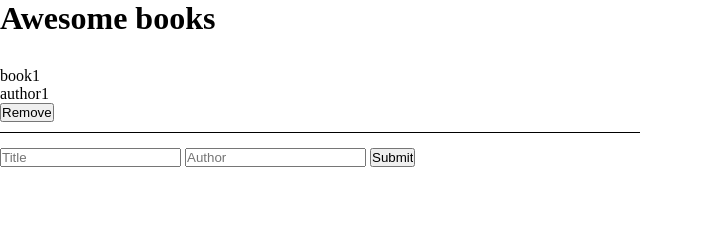
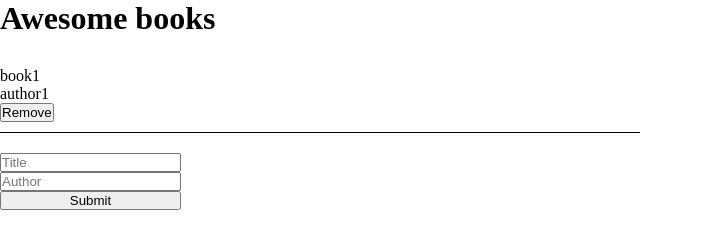
Before and after one commit to Nuga0909/My-Awesome-books-app, a website built with webpack: page src/index.html in a window 1280 px wide. Shown: the whole page, without its empty margins (0-703 px from the left). Built offline with nearby package versions, Linux system fonts and the light colour scheme.

Commit message:
style input

```diff
--- a/src/style.css
+++ b/src/style.css
@@ -9,7 +9,13 @@ h1 {
 
 .display {
   border-bottom: 1px solid black;
-  margin-bottom: 15px;
+  margin-bottom: 20px;
   padding-bottom: 10px;
   width: 50%;
 }
+
+.input {
+  display: flex;
+  flex-direction: column;
+  width: fit-content;
+}
```
